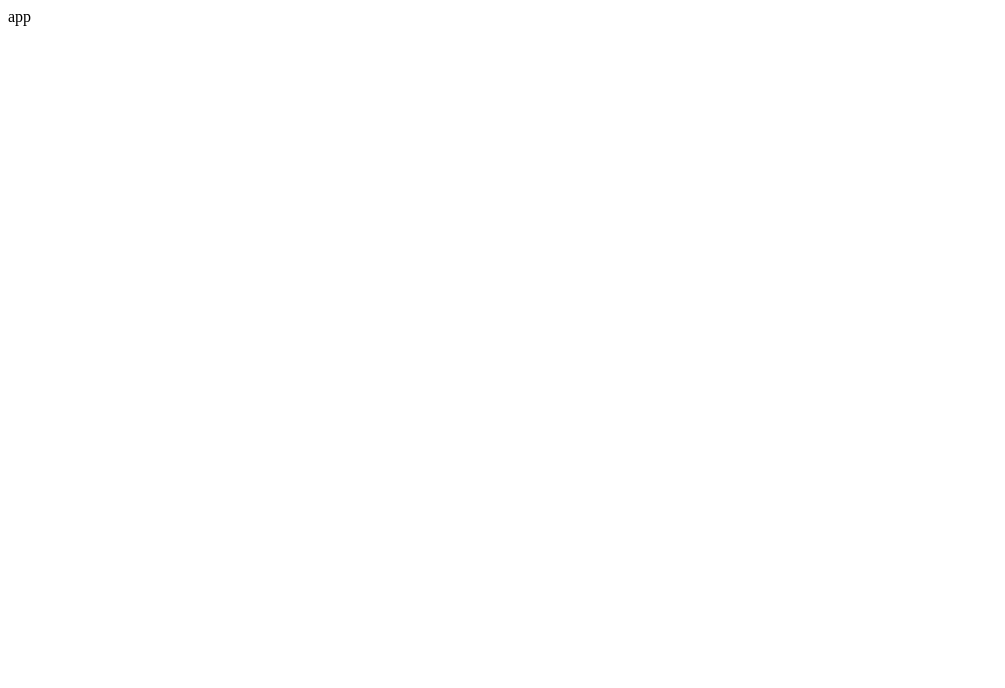
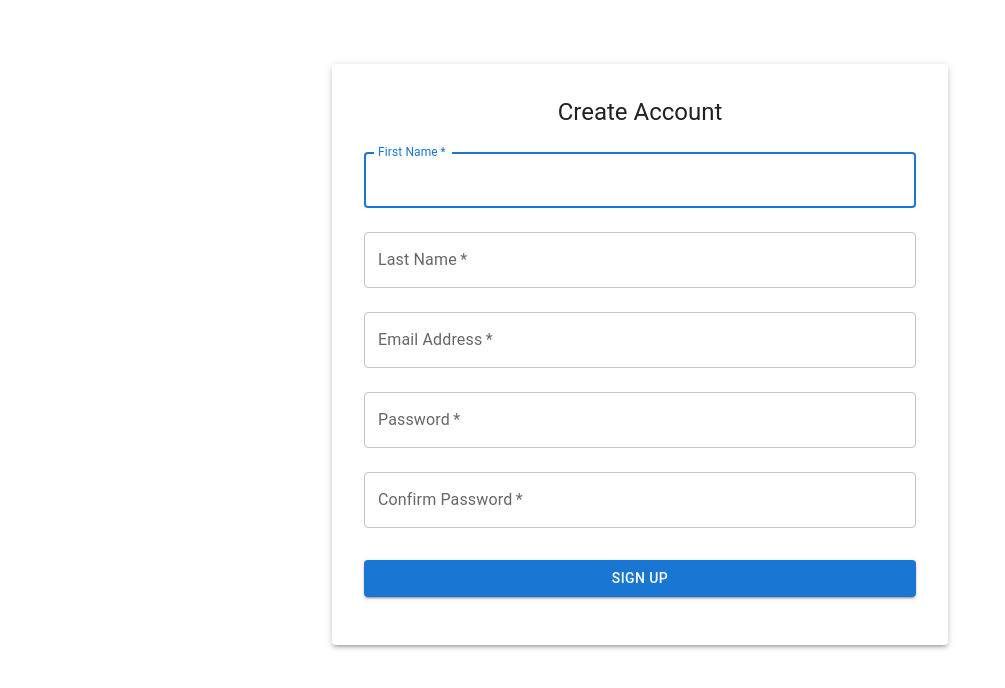
Before and after one commit to pietrushka/work-chart, a React (Vite) app in the folder frontend/: page /register in a window 1280 px wide. Shown: the top 688 px of the page, without its empty margins (0-1005 px from the left). Built offline with nearby package versions, Linux system fonts and the light colour scheme.

Commit message:
feat: basic login and register

```diff
--- a/frontend/package.json
+++ b/frontend/package.json
@@ -17,7 +17,8 @@
     "date-fns": "^4.1.0",
     "react": "^19.0.0",
     "react-dom": "^19.0.0",
-    "react-hook-form": "^7.54.2"
+    "react-hook-form": "^7.54.2",
+    "react-router": "^7.6.0"
   },
   "devDependencies": {
     "@eslint/js": "^9.19.0",
--- a/frontend/src/App.tsx
+++ /dev/null
@@ -1,9 +0,0 @@
-function App() {
-  return (
-    <>
-      <div>app</div>
-    </>
-  )
-}
-
-export default App
--- a/frontend/src/main.tsx
+++ b/frontend/src/main.tsx
@@ -1,9 +1,16 @@
 import { StrictMode } from "react"
 import { createRoot } from "react-dom/client"
-import App from "./App.tsx"
+import { BrowserRouter, Routes, Route } from "react-router"
+import Login from "./pages/Login"
+import Register from "./pages/Register"
 
 createRoot(document.getElementById("root")!).render(
   <StrictMode>
-    <App />
+    <BrowserRouter>
+      <Routes>
+        <Route path="/login" element={<Login />} />
+        <Route path="/register" element={<Register />} />
+      </Routes>
+    </BrowserRouter>
   </StrictMode>,
 )
--- /dev/null
+++ b/frontend/src/pages/Login.tsx
@@ -0,0 +1,107 @@
+import { useState } from "react"
+import {
+  Box,
+  Button,
+  TextField,
+  Typography,
+  Container,
+  Paper,
+  Alert,
+} from "@mui/material"
+
+interface LoginFormData {
+  email: string
+  password: string
+}
+
+export default function Login() {
+  const [formData, setFormData] = useState<LoginFormData>({
+    email: "",
+    password: "",
+  })
+  const [error, setError] = useState<string>("")
+
+  const handleSubmit = async (event: React.FormEvent) => {
+    event.preventDefault()
+    try {
+      console.log("Login attempt with:", formData)
+    } catch (err) {
+      setError("Login failed. Please try again.")
+    }
+  }
+
+  const handleChange = (event: React.ChangeEvent<HTMLInputElement>) => {
+    const { name, value } = event.target
+    setFormData((prev) => ({
+      ...prev,
+      [name]: value,
+    }))
+  }
+
+  return (
+    <Container maxWidth="sm">
+      <Box
+        sx={{
+          marginTop: 8,
+          display: "flex",
+          flexDirection: "column",
+          alignItems: "center",
+        }}
+      >
+        <Paper
+          elevation={3}
+          sx={{
+            padding: 4,
+            display: "flex",
+            flexDirection: "column",
+            alignItems: "center",
+            width: "100%",
+          }}
+        >
+          <Typography component="h1" variant="h5">
+            Sign in
+          </Typography>
+          <Box component="form" onSubmit={handleSubmit} sx={{ mt: 1 }}>
+            {error && (
+              <Alert severity="error" sx={{ mb: 2 }}>
+                {error}
+              </Alert>
+            )}
+            <TextField
+              margin="normal"
+              required
+              fullWidth
+              id="email"
+              label="Email Address"
+              name="email"
+              autoComplete="email"
+              autoFocus
+              value={formData.email}
+              onChange={handleChange}
+            />
+            <TextField
+              margin="normal"
+              required
+              fullWidth
+              name="password"
+              label="Password"
+              type="password"
+              id="password"
+              autoComplete="current-password"
+              value={formData.password}
+              onChange={handleChange}
+            />
+            <Button
+              type="submit"
+              fullWidth
+              variant="contained"
+              sx={{ mt: 3, mb: 2 }}
+            >
+              Sign In
+            </Button>
+          </Box>
+        </Paper>
+      </Box>
+    </Container>
+  )
+}
--- /dev/null
+++ b/frontend/src/pages/Register.tsx
@@ -0,0 +1,152 @@
+import { useState } from "react"
+import {
+  Box,
+  Button,
+  TextField,
+  Typography,
+  Container,
+  Paper,
+  Alert,
+} from "@mui/material"
+
+interface RegisterFormData {
+  email: string
+  password: string
+  confirmPassword: string
+  firstName: string
+  lastName: string
+}
+
+export default function Register() {
+  const [formData, setFormData] = useState<RegisterFormData>({
+    email: "",
+    password: "",
+    confirmPassword: "",
+    firstName: "",
+    lastName: "",
+  })
+  const [error, setError] = useState<string>("")
+
+  const handleSubmit = async (event: React.FormEvent) => {
+    event.preventDefault()
+    try {
+      if (formData.password !== formData.confirmPassword) {
+        setError("Passwords do not match")
+        return
+      }
+      // Add your registration logic here
+      console.log("Registration attempt with:", formData)
+    } catch (err) {
+      setError("Registration failed. Please try again.")
+    }
+  }
+
+  const handleChange = (event: React.ChangeEvent<HTMLInputElement>) => {
+    const { name, value } = event.target
+    setFormData((prev) => ({
+      ...prev,
+      [name]: value,
+    }))
+  }
+
+  return (
+    <Container maxWidth="sm">
+      <Box
+        sx={{
+          marginTop: 8,
+          display: "flex",
+          flexDirection: "column",
+          alignItems: "center",
+        }}
+      >
+        <Paper
+          elevation={3}
+          sx={{
+            padding: 4,
+            display: "flex",
+            flexDirection: "column",
+            alignItems: "center",
+            width: "100%",
+          }}
+        >
+          <Typography component="h1" variant="h5">
+            Create Account
+          </Typography>
+          <Box component="form" onSubmit={handleSubmit} sx={{ mt: 1 }}>
+            {error && (
+              <Alert severity="error" sx={{ mb: 2 }}>
+                {error}
+              </Alert>
+            )}
+            <TextField
+              margin="normal"
+              required
+              fullWidth
+              id="firstName"
+              label="First Name"
+              name="firstName"
+              autoComplete="given-name"
+              autoFocus
+              value={formData.firstName}
+              onChange={handleChange}
+            />
+            <TextField
+              margin="normal"
+              required
+              fullWidth
+              id="lastName"
+              label="Last Name"
+              name="lastName"
+              autoComplete="family-name"
+              value={formData.lastName}
+              onChange={handleChange}
+            />
+            <TextField
+              margin="normal"
+              required
+              fullWidth
+              id="email"
+              label="Email Address"
+              name="email"
+              autoComplete="email"
+              value={formData.email}
+              onChange={handleChange}
+            />
+            <TextField
+              margin="normal"
+              required
+              fullWidth
+              name="password"
+              label="Password"
+              type="password"
+              id="password"
+              autoComplete="new-password"
+              value={formData.password}
+              onChange={handleChange}
+            />
+            <TextField
+              margin="normal"
+              required
+              fullWidth
+              name="confirmPassword"
+              label="Confirm Password"
+              type="password"
+              id="confirmPassword"
+              autoComplete="new-password"
+              value={formData.confirmPassword}
+              onChange={handleChange}
+            />
+            <Button
+              type="submit"
+              fullWidth
+              variant="contained"
+              sx={{ mt: 3, mb: 2 }}
+            >
+              Sign Up
+            </Button>
+          </Box>
+        </Paper>
+      </Box>
+    </Container>
+  )
+}
```
Also changed, not shown: 1 other file (tests, documents, lock files or other folders).
